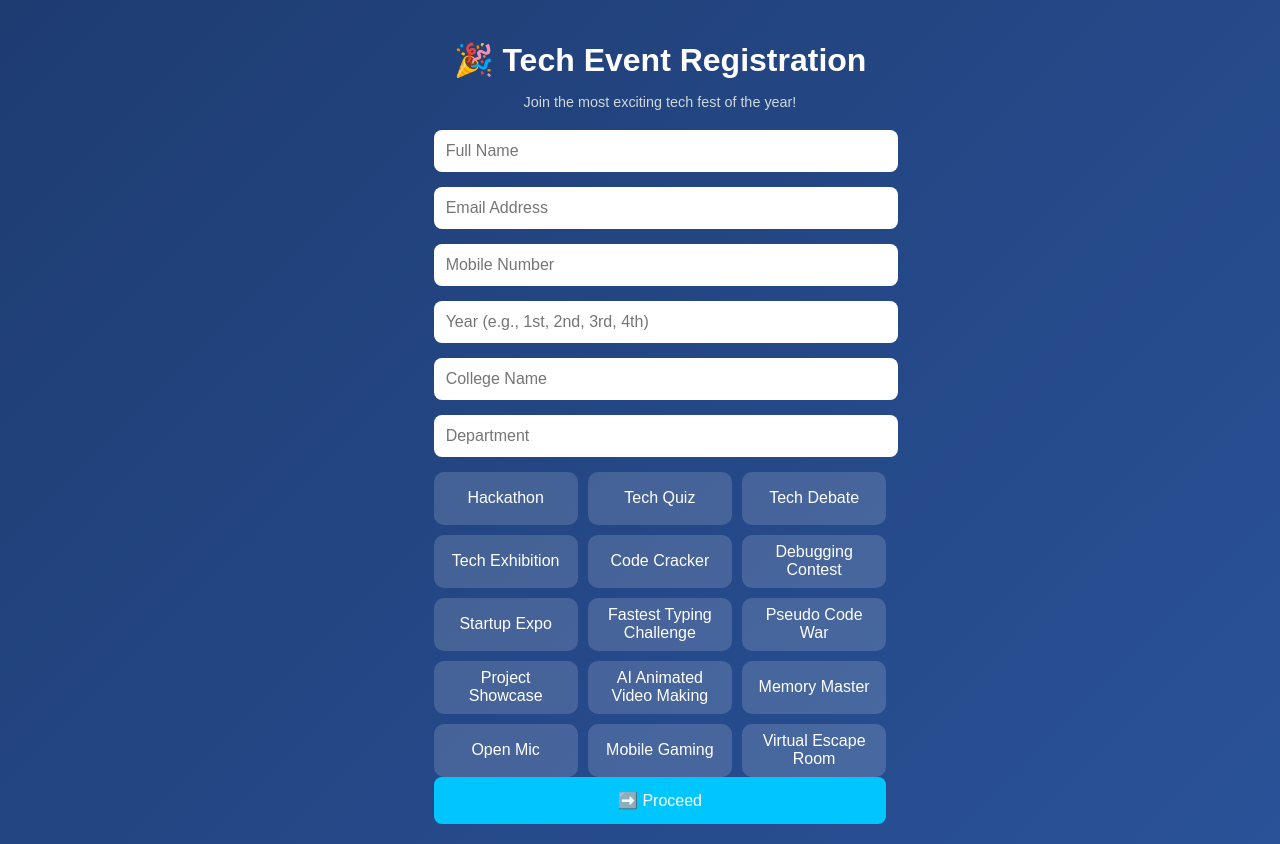
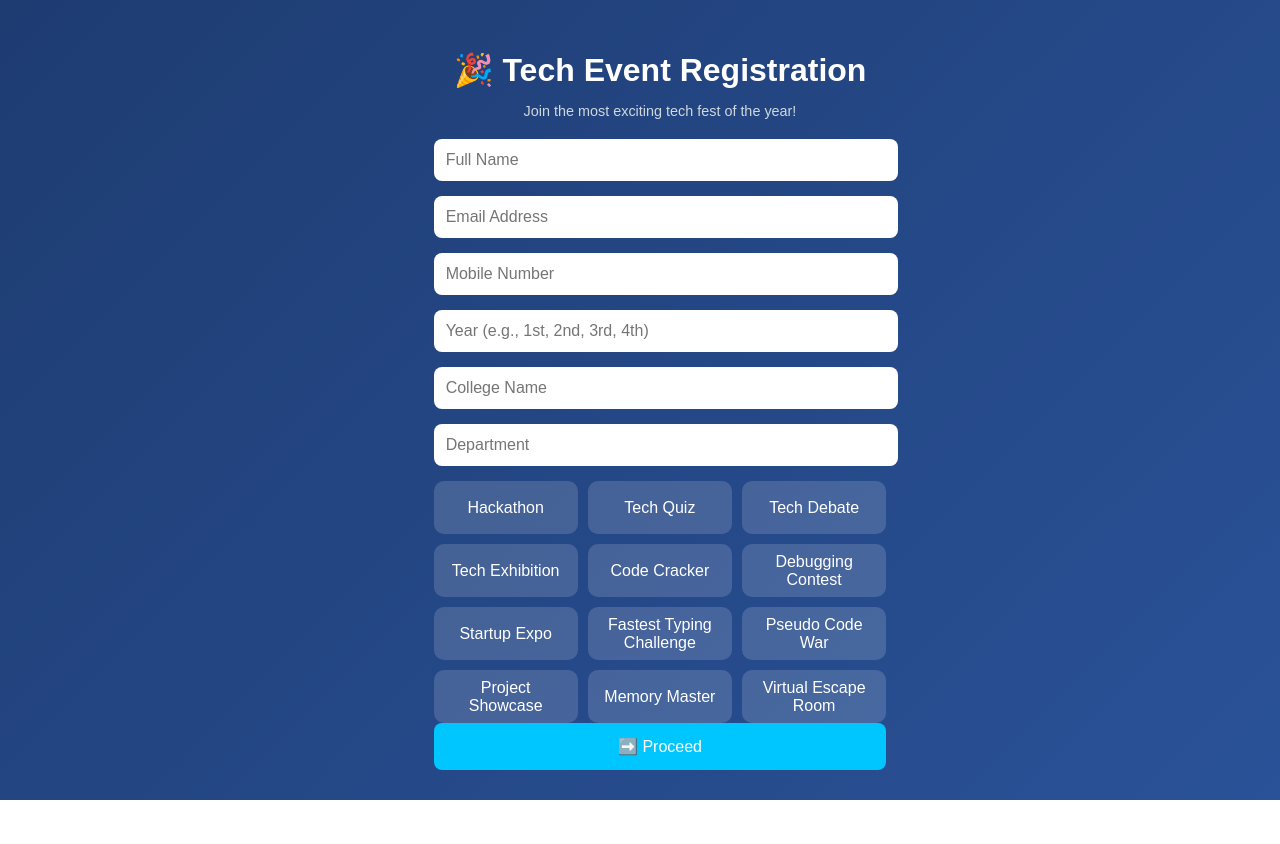
Before and after one commit to amansingh760/techkritifrontend, a React (Create React App) app: page / in a window 1280 px wide. After the commit the page ends 800 px from the top, so only its background shows below. Built offline with nearby package versions, Linux system fonts and the light colour scheme.

Commit message:
Update App.js

```diff
--- a/src/App.js
+++ b/src/App.js
@@ -14,10 +14,7 @@ const eventOptions = [
   { name: "Fastest Typing Challenge", desc: "Prove your coding speed and accuracy." },
   { name: "Pseudo Code War", desc: "Write logic, not code – and win the challenge!" },
   { name: "Project Showcase", desc: "Display your final-year or passion projects." },
-  { name: "AI Animated Video Making", desc: "Create videos using AI tools creatively." },
   { name: "Memory Master", desc: "Challenge your mind with memory-based games." },
-  { name: "Open Mic", desc: "Perform music, poetry, or stand-up comedy." },
-  { name: "Mobile Gaming", desc: "Compete in popular mobile e-sports titles." },
   { name: "Virtual Escape Room", desc: "Solve mysteries and escape before time runs out!" }
 ];
 
```
